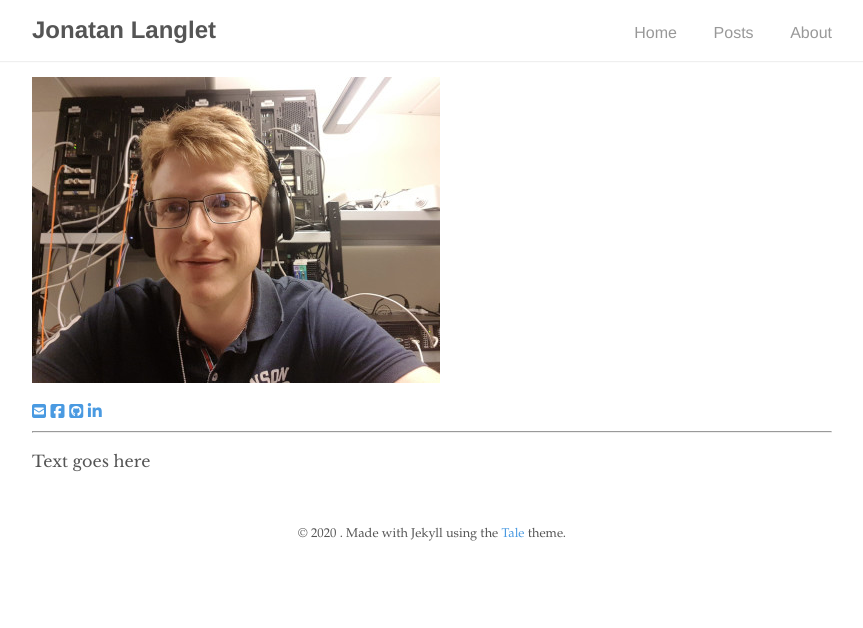
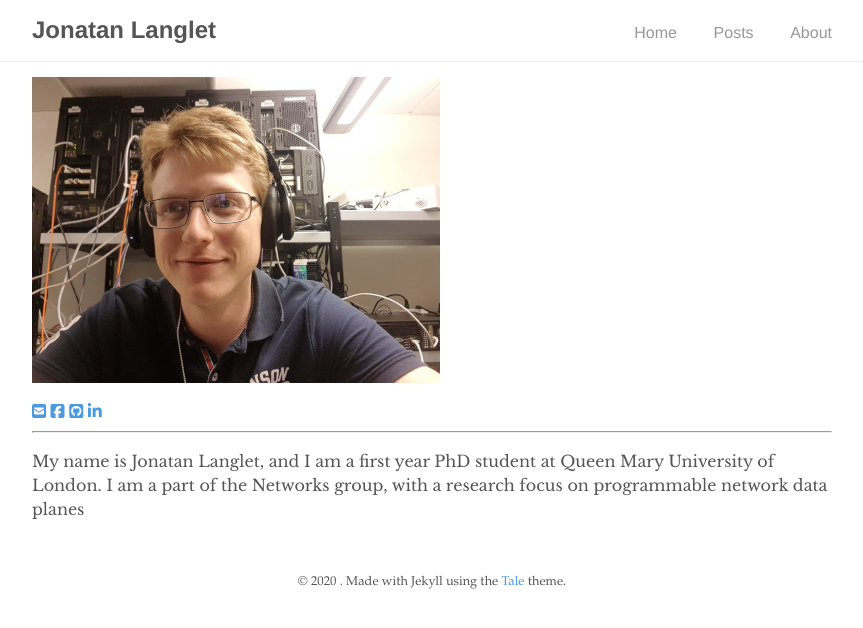
Before and after one commit to jonlanglet/jonlanglet.github.io, a Jekyll site: the page built from index.md, in a window 1280 px wide. Shown: the top 628 px of the page, without its empty margins (208-1071 px from the left). Built offline with Jekyll 4.4.1, drawn with Linux system fonts in a browser that asks for light colours; nearby versions of some CDN libraries.

Commit message:
Move about to separate file

```diff
--- /dev/null
+++ b/_includes/about.html
@@ -0,0 +1,2 @@
+My name is Jonatan Langlet, and I am a first year PhD student at Queen Mary University of London.
+I am a part of the Networks group, with a research focus on programmable network data planes
--- a/index.md
+++ b/index.md
@@ -5,4 +5,4 @@ title: Home
 ![image tooltip here](/assets/portrait.jpg)
 {% include social-media-links.html %}
 <hr>
-Text goes here
+{% include about.html %}
```
Also changed, not shown: about.md (+1 -3 lines).
